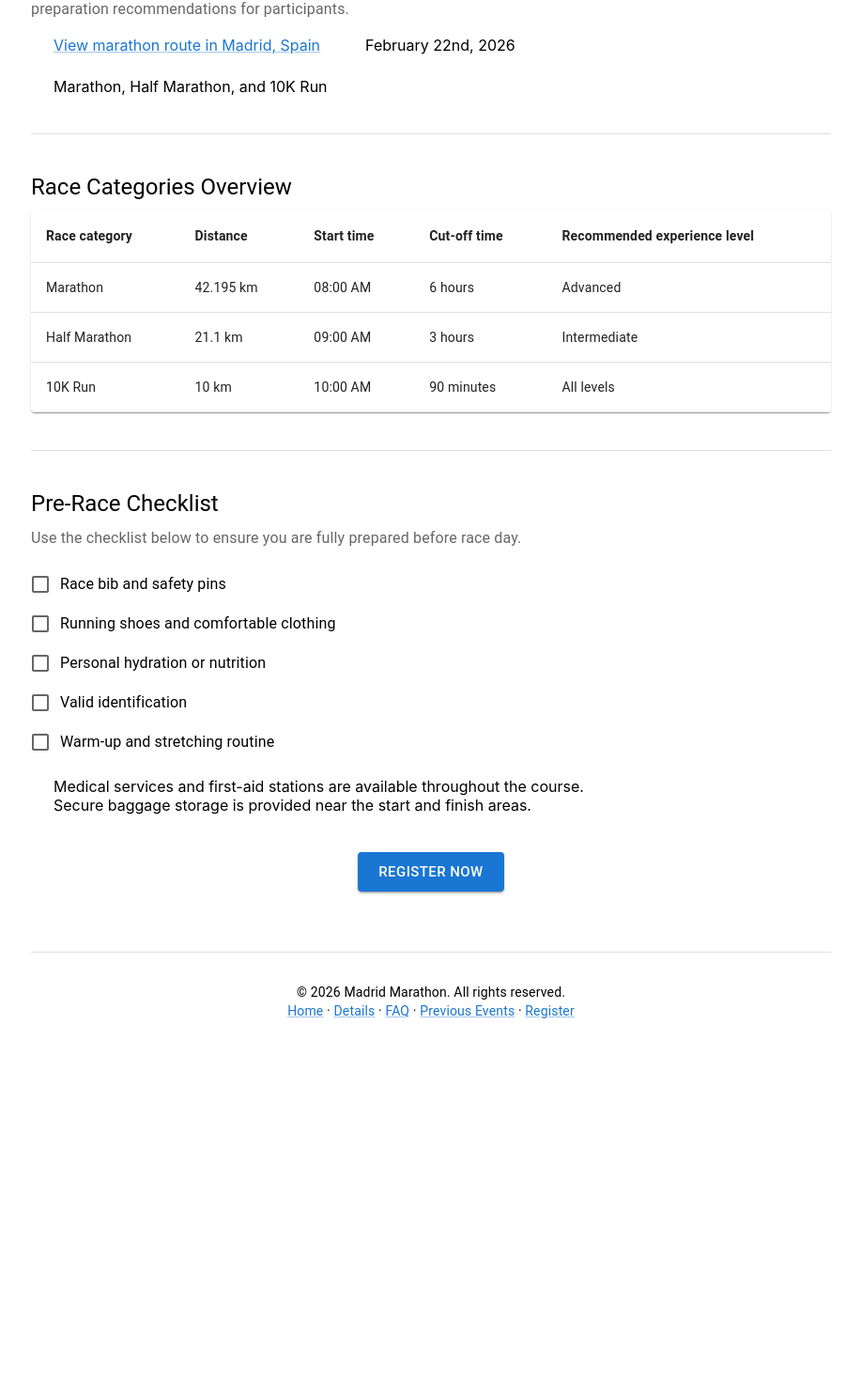
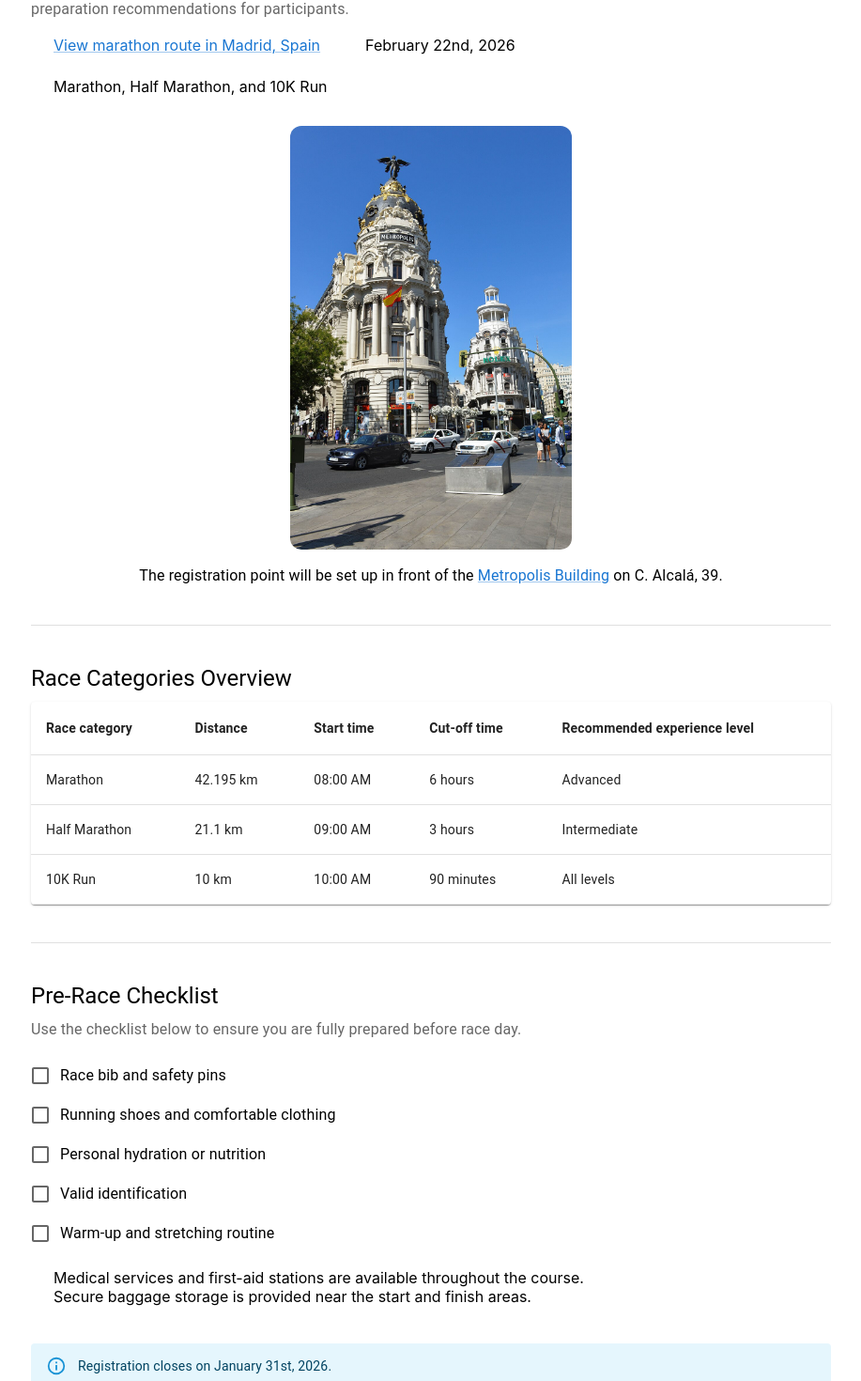
Before and after one commit to rashida-dudhiawala/marathon-site, a React (Create React App) app: page /details in a window 1280 px wide. Shown: the part 180-1650 px from the top of the page at 94% size, without its empty margins (181-1098 px from the left). Before the commit the page ends 1346 px from the top, so only its background shows below. Built offline with nearby package versions, Linux system fonts and the light colour scheme; some icons are missing.

Commit message:
Add image on Details.js and minor design updates

```diff
--- a/src/pages/Details.js
+++ b/src/pages/Details.js
@@ -1,11 +1,10 @@
 import React, { useState } from "react";
-import { useNavigate } from "react-router-dom";
+import { useNavigate, Link as RouterLink } from "react-router-dom";
 import {
   Container,
   Typography,
   Box,
   Button,
-  Link,
   Table,
   TableBody,
   TableCell,
@@ -17,7 +16,8 @@ import {
   FormControlLabel,
   Divider,
   Snackbar,
-  Alert
+  Alert,
+  Link
 } from "@mui/material";
 
 import LocationOnIcon from "@mui/icons-material/LocationOn";
@@ -25,6 +25,8 @@ import CalendarMonthIcon from "@mui/icons-material/CalendarMonth";
 import DirectionsRunIcon from "@mui/icons-material/DirectionsRun";
 import HealthAndSafetyIcon from "@mui/icons-material/HealthAndSafety";
 import BackpackIcon from "@mui/icons-material/Backpack";
+
+import metropolisImage from "../assets/metropolis-building.jpg";
 
 function Details() {
   const [checklist, setChecklist] = useState({
@@ -90,6 +92,37 @@ function Details() {
           </Box>
         </Box>
 
+        <Box
+          sx={{
+            mt: 4,
+            display: "flex",
+            gap: 2,
+            alignItems: "center",
+            flexDirection: "column",
+            textAlign: "center"
+          }}
+        >
+          <Box sx={{ width: "100%", maxWidth: 300 }}>
+              <img
+              src={metropolisImage}
+              alt="The Metropolis building in Madrid where the marathon registration point will be set up. The building stands in the corner of the street, its predominant color is white and includes a state of a Phoenix on the top."
+              style={{ width: "100%", borderRadius: "12px", display: "block" }}
+              />
+            </Box>
+
+          <Typography>
+            The registration point will be set up in front of the{" "}
+            <Link
+              href="https://maps.app.goo.gl/4VyAWRrwjnB1Knuf6"
+              target="_blank"
+              rel="noopener"
+            >
+              Metropolis Building
+            </Link>{" "}
+            on C. Alcalá, 39.
+          </Typography>
+        </Box>
+
         <Divider sx={{ my: 5 }} />
 
         {/* Race Categories Table */}
@@ -113,26 +146,26 @@ function Details() {
               <TableBody>
                 <TableRow>
                   <TableCell component="th" scope="row">Marathon</TableCell>
-                  <TableCell>42.195 km</TableCell>
-                  <TableCell>08:00 AM</TableCell>
-                  <TableCell>6 hours</TableCell>
-                  <TableCell>Advanced</TableCell>
+                  <TableCell component="td">42.195 km</TableCell>
+                  <TableCell component="td">08:00 AM</TableCell>
+                  <TableCell component="td">6 hours</TableCell>
+                  <TableCell component="td">Advanced</TableCell>
                 </TableRow>
 
                 <TableRow>
                   <TableCell component="th" scope="row">Half Marathon</TableCell>
-                  <TableCell>21.1 km</TableCell>
-                  <TableCell>09:00 AM</TableCell>
-                  <TableCell>3 hours</TableCell>
-                  <TableCell>Intermediate</TableCell>
+                  <TableCell component="td">21.1 km</TableCell>
+                  <TableCell component="td">09:00 AM</TableCell>
+                  <TableCell component="td">3 hours</TableCell>
+                  <TableCell component="td">Intermediate</TableCell>
                 </TableRow>
 
                 <TableRow>
                   <TableCell component="th" scope="row">10K Run</TableCell>
-                  <TableCell>10 km</TableCell>
-                  <TableCell>10:00 AM</TableCell>
-                  <TableCell>90 minutes</TableCell>
-                  <TableCell>All levels</TableCell>
+                  <TableCell component="td">10 km</TableCell>
+                  <TableCell component="td">10:00 AM</TableCell>
+                  <TableCell component="td">90 minutes</TableCell>
+                  <TableCell component="td">All levels</TableCell>
                 </TableRow>
               </TableBody>
             </Table>
@@ -217,6 +250,10 @@ function Details() {
           </Box>
         </Box>
 
+        <Alert severity="info" role="status" sx={{ mt: 5 }}>
+          Registration closes on January 31st, 2026.
+        </Alert>
+
         {/* Call to Action */}
         <Box sx={{ mt: 5, textAlign: "center" }}>
           <Button
@@ -230,7 +267,7 @@ function Details() {
         </Box>
 
         {/* SNACKBAR */}
-        <Snackbar open={snackbarOpen} autoHideDuration={5000}>
+        <Snackbar open={snackbarOpen} autoHideDuration={3000}>
           <Alert severity="success" role="alert">Redirecting to registration page…</Alert>
         </Snackbar>
 
@@ -240,9 +277,9 @@ function Details() {
             © 2026 Madrid Marathon. All rights reserved.
           </Typography>
           <Typography variant="body2">
-            <Link to="/">Home</Link> · <Link to="/details">Details</Link> ·{" "}
-            <Link to="/faq">FAQ</Link> · <Link to="/previous-events">Previous Events</Link> ·{" "}
-            <Link to="/register">Register</Link>
+            <RouterLink to="/">Home</RouterLink> · <RouterLink to="/details">Details</RouterLink> ·{" "}
+            <RouterLink to="/faq">FAQ</RouterLink> · <RouterLink to="/previous-events">Previous Events</RouterLink> ·{" "}
+            <RouterLink to="/register">Register</RouterLink>
           </Typography>
         </Box>
 
--- a/src/pages/Register.js
+++ b/src/pages/Register.js
@@ -1,4 +1,5 @@
 import React, { useState, useEffect } from "react";
+import { useNavigate, Link } from "react-router-dom";
 import countries from "world-countries";
 import HelpOutlineIcon from '@mui/icons-material/HelpOutline';
 import {
@@ -23,7 +24,6 @@ import {
   Chip,
   Button,
   Divider,
-  Link,
   Alert
 } from "@mui/material";
 
@@ -56,8 +56,8 @@ function Register() {
             Registration Form
           </Typography>
           <Chip
-            label="Registration open until January 31, 2026"
-            aria-label="Registration open until January 31, 2026"
+            label="Registration open until January 31st, 2026"
+            aria-label="Registration open until January 31st, 2026"
             color="success"
           />
          </Box>
@@ -224,12 +224,12 @@ function Register() {
           <Divider sx={{ my: 5 }} />
 
           <Box sx={{ display: "flex", alignItems: "center", mt: 2 }}>
-            <Typography component="h2" variant="h6" sx={{ mt: 2 }}>
+            <Typography component="h2" variant="h6">
               Voluntary Donation
             </Typography>
             <Tooltip title="Donate your chosen amount to this year's selected charity.">
               <IconButton aria-label="More information about donating">
-                <HelpOutlineIcon sx={{ mt: 2 }} />
+                <HelpOutlineIcon />
                 </IconButton>
               </Tooltip>
           </Box>
```
Also changed, not shown: src/assets/metropolis-building.jpg (added).
